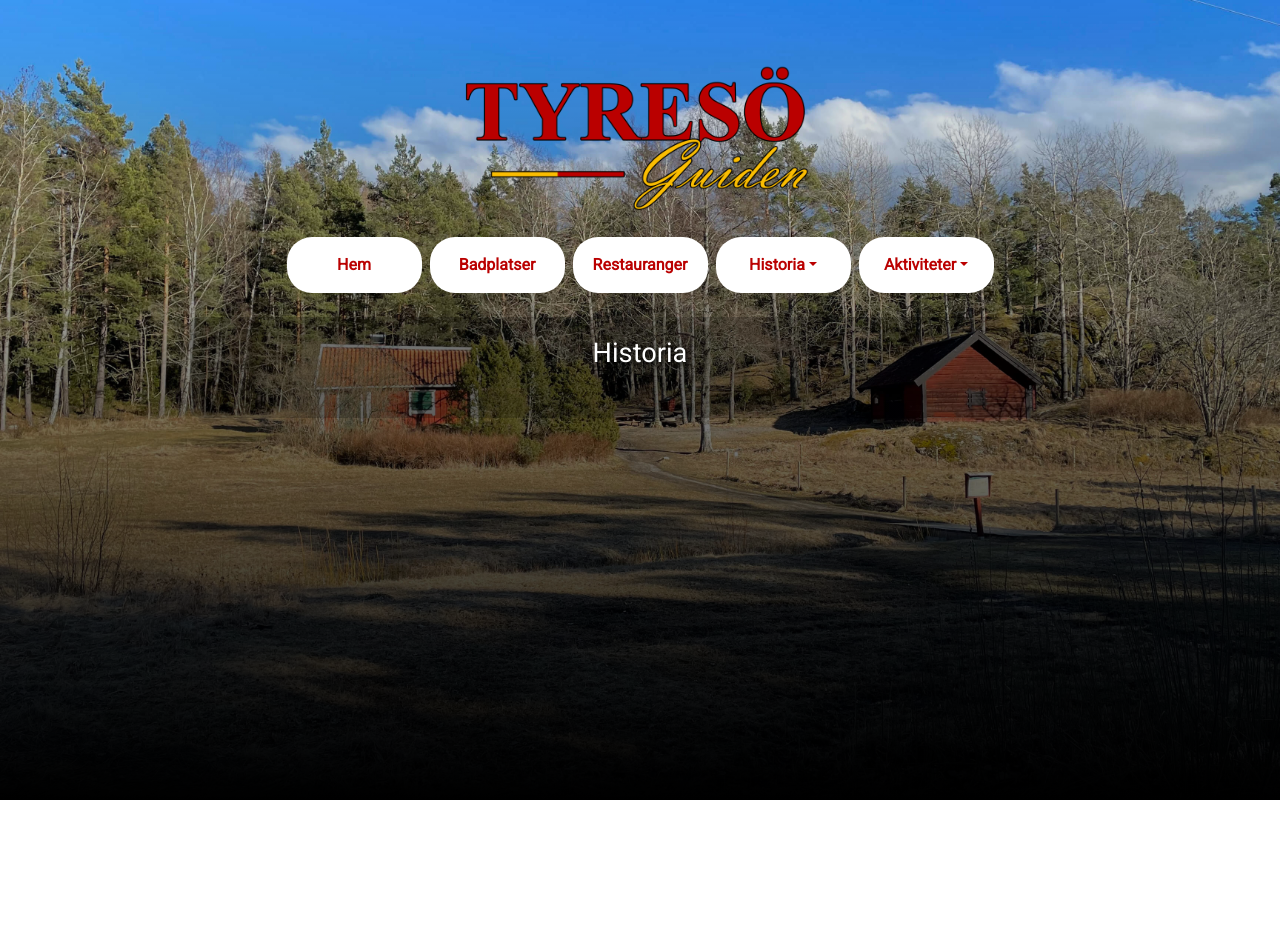
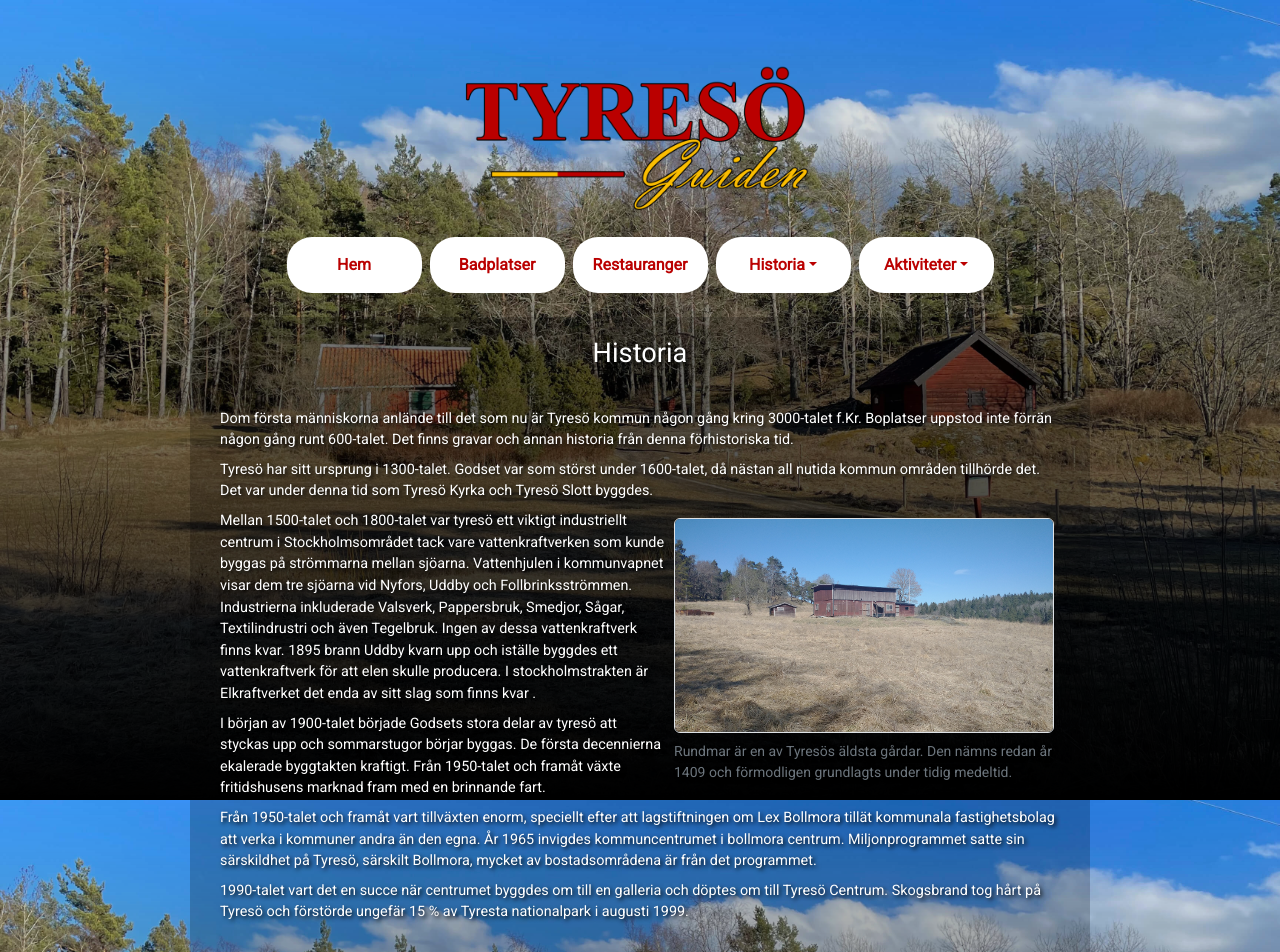
Before and after one commit to tompahans/tyresoguidenv2, a Next.js app: page /Historia in a window 1280 px wide. Shown: the top 952 px of the page. Before the commit the page ends 800 px from the top, so only its background shows below. Built offline with nearby package versions, Linux system fonts and the light colour scheme.

Commit message:
add history pages

```diff
--- /dev/null
+++ b/pages/Historia/Fontana.js
@@ -0,0 +1,39 @@
+import { NextSeo } from "next-seo";
+import Image from "next/image";
+import FontanaImage from "../../public/img/large/fontana.jpg";
+
+export default function Fontana() {
+  return (
+    <>
+      <NextSeo title="Fontana Food" />
+      <div class="row align-items-stretch">
+        <div class="col-sm">
+          <figure class="figure w-50 float-start m-2">
+            <Image
+              src={FontanaImage}
+              alt="Fontana"
+              class="figure-img img-fluid rounded img-thumbnail p-0"
+            />
+          </figure>
+        </div>
+        <div class="col-sm">
+          <h1>Fontana Food</h1>
+          <p>
+            Fontana är ett familjeföretag som började med att Frixos och Maro
+            Papadopolus kom till Sverige från Cypern på 1980-talet. De började
+            importera olika goda smaker från Grekland, Cypern och andra länder
+            kring Medelhavet. Oliver, feta, halloumi och olivoljor har senare
+            kommit in i företaget som växer och utvecklas konstant.
+          </p>
+
+          <p>
+            Fontana har alltid strävat efter att djur ska må bra, att det är
+            ekologiskt och lokalproducerat. Alla råvaror har de smakat och
+            doftat på, och de strävar alltid efter att utöka sitt sortiment men
+            hållbara produkter.
+          </p>
+        </div>
+      </div>
+    </>
+  );
+}
--- a/pages/Historia/index.js
+++ b/pages/Historia/index.js
@@ -1,10 +1,71 @@
+import Image from "next/image";
 import { NextSeo } from "next-seo";
+import Rundmar from "../../public/img/medium/rundmar.jpg";
 
 export default function Historia() {
   return (
     <>
       <NextSeo title="Historia" />
       <h1>Historia</h1>
+      <div class="row">
+        <div class="col-sm">
+          <p>
+            Dom första människorna anlände till det som nu är Tyresö kommun
+            någon gång kring 3000-talet f.Kr. Boplatser uppstod inte förrän
+            någon gång runt 600-talet. Det finns gravar och annan historia från
+            denna förhistoriska tid.
+          </p>
+          <p>
+            Tyresö har sitt ursprung i 1300-talet. Godset var som störst under
+            1600-talet, då nästan all nutida kommun områden tillhörde det. Det
+            var under denna tid som Tyresö Kyrka och Tyresö Slott byggdes.
+          </p>
+
+          <figure class="figure w-45 float-end m-2">
+            <Image
+              src={Rundmar}
+              alt="Rundmar"
+              class="figure-img img-fluid rounded img-thumbnail p-0"
+            />
+            <figcaption class="figure-caption">
+              Rundmar är en av Tyresös äldsta gårdar. Den nämns redan år 1409
+              och förmodligen grundlagts under tidig medeltid.
+            </figcaption>
+          </figure>
+          <p>
+            Mellan 1500-talet och 1800-talet var tyresö ett viktigt industriellt
+            centrum i Stockholmsområdet tack vare vattenkraftverken som kunde
+            byggas på strömmarna mellan sjöarna. Vattenhjulen i kommunvapnet
+            visar dem tre sjöarna vid Nyfors, Uddby och Follbrinksströmmen.
+            Industrierna inkluderade Valsverk, Pappersbruk, Smedjor, Sågar,
+            Textilindrustri och även Tegelbruk. Ingen av dessa vattenkraftverk
+            finns kvar. 1895 brann Uddby kvarn upp och iställe byggdes ett
+            vattenkraftverk för att elen skulle producera. I stockholmstrakten
+            är Elkraftverket det enda av sitt slag som finns kvar .
+          </p>
+          <p>
+            I början av 1900-talet började Godsets stora delar av tyresö att
+            styckas upp och sommarstugor börjar byggas. De första decennierna
+            ekalerade byggtakten kraftigt. Från 1950-talet och framåt växte
+            fritidshusens marknad fram med en brinnande fart.
+          </p>
+
+          <p>
+            Från 1950-talet och framåt vart tillväxten enorm, speciellt efter
+            att lagstiftningen om Lex Bollmora tillät kommunala fastighetsbolag
+            att verka i kommuner andra än den egna. År 1965 invigdes
+            kommuncentrumet i bollmora centrum. Miljonprogrammet satte sin
+            särskildhet på Tyresö, särskilt Bollmora, mycket av bostadsområdena
+            är från det programmet.
+          </p>
+          <p>
+            1990-talet vart det en succe när centrumet byggdes om till en
+            galleria och döptes om till Tyresö Centrum. Skogsbrand tog hårt på
+            Tyresö och förstörde ungefär 15 % av Tyresta nationalpark i augusti
+            1999.
+          </p>
+        </div>
+      </div>
     </>
   );
 }
```
Also changed, not shown: pages/Historia/Annas.js (added, +39 -0 lines), pages/Historia/Slottet.js (added, +44 -0 lines).
